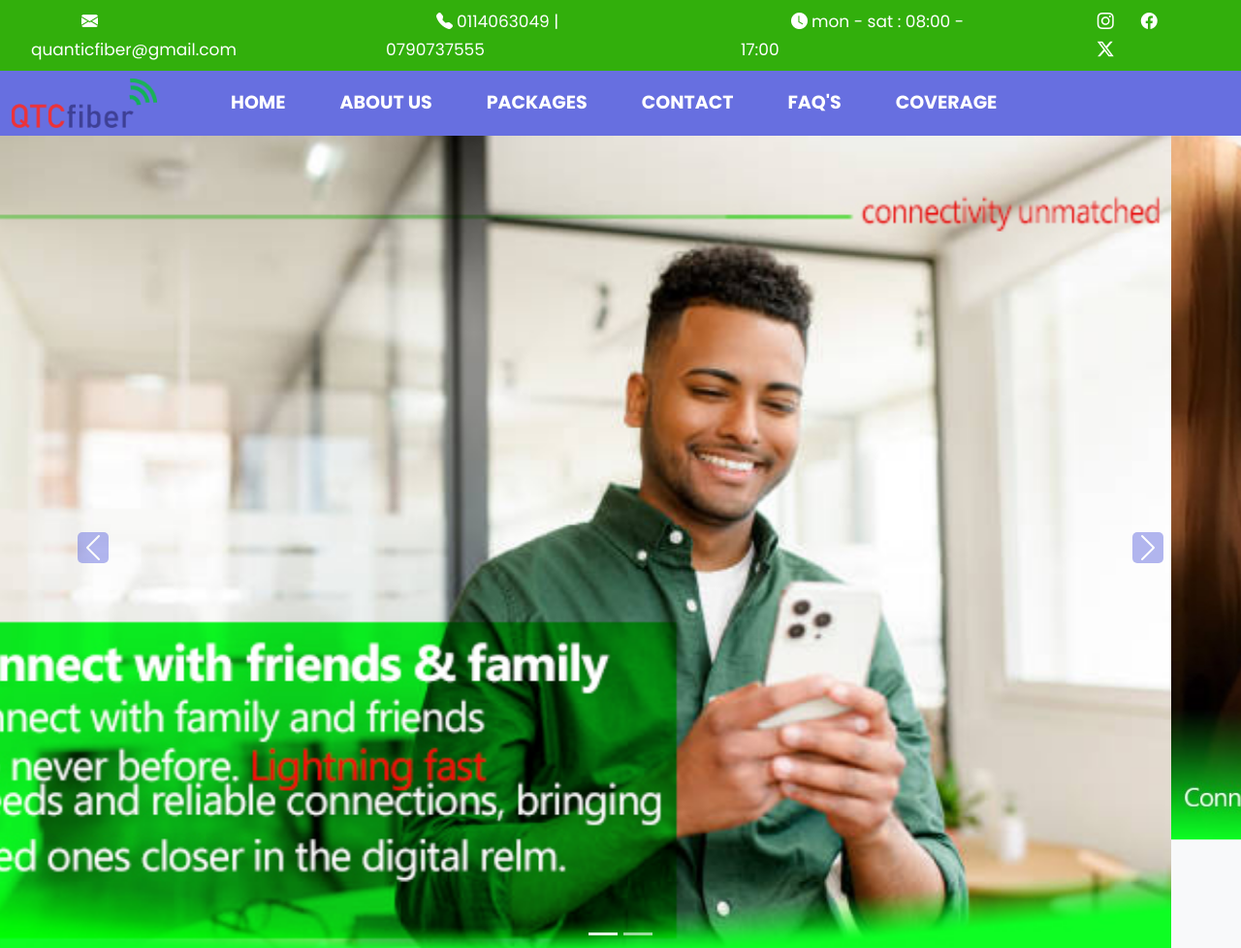
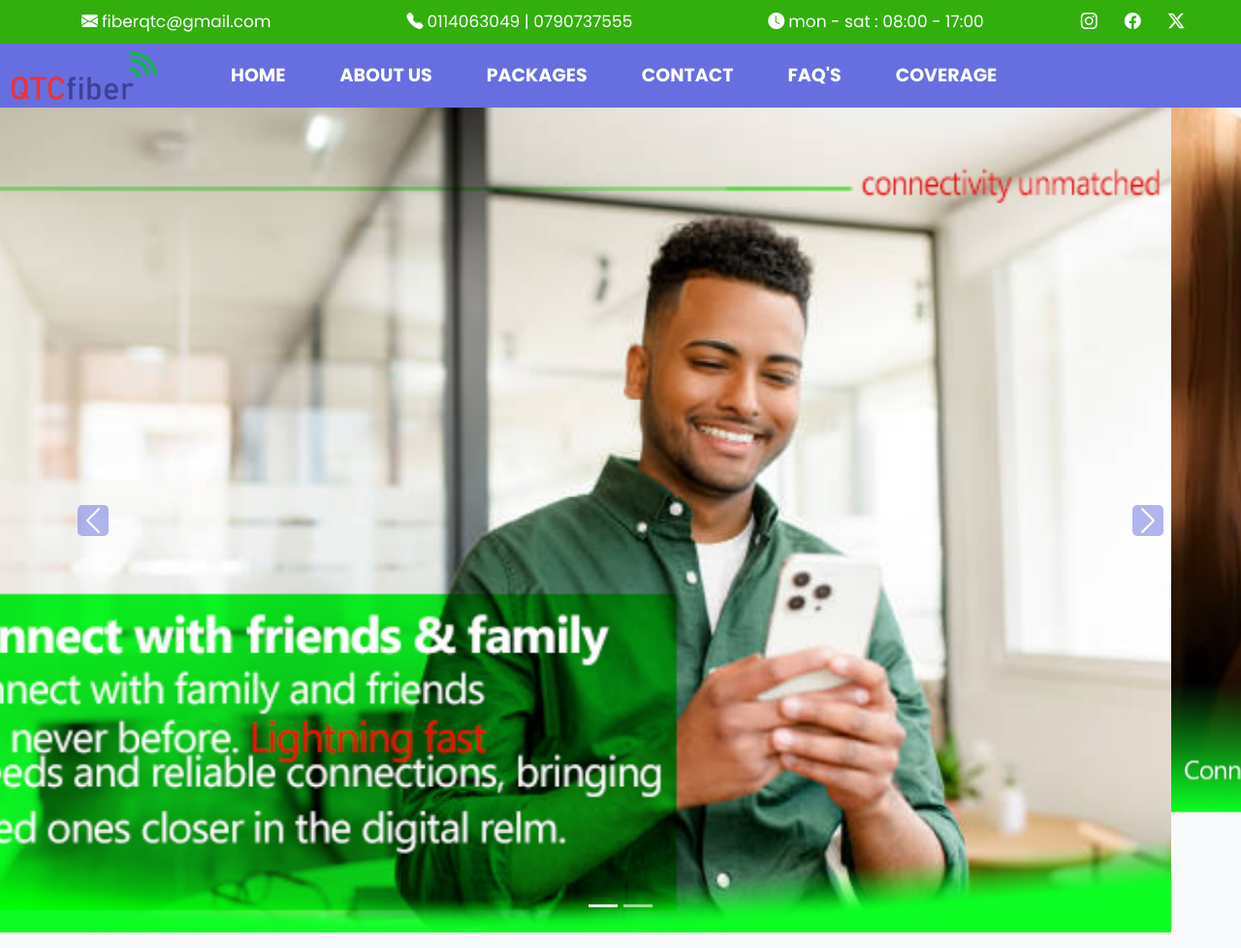
Before and after one commit to dunkohm/Qtcfiber, a plain HTML site: page index.html in a window 1280 px wide. Shown: the top 978 px of the page at 97% size. Drawn offline with nearby package versions, Linux system fonts and the light colour scheme.

```diff
--- a/index.html
+++ b/index.html
@@ -119,7 +119,7 @@
                 <div class="container-fluid">
                     <ul class="navbar-nav">
                         <li class="nav-item">
-                            <a href="#" class="nav-link-email px-5"><i class="bi bi-envelope-fill p-1"></i>quanticfiber@gmail.com</a>
+                            <a href="#" class="nav-link-email px-5"><i class="bi bi-envelope-fill p-1"></i>fiberqtc@gmail.com</a>
                         </li>
                         <li class="nav-item">
                             <a href="#" class="nav-link-email px-5"><i class="bi bi-telephone-fill p-1"></i>0114063049 | 0790737555</a>
@@ -395,7 +395,7 @@
                 </div>
                 <!-- product 4 -->
               <div class="text-center mt-5">
-                <a href="https://api.whatsapp.com/send?phone=254114063049&text=Hi, I would like to enquire for a business package.&source=&data=" class="btn btn-warning">Get a tailored package for business</a>
+                <a href="https://api.whatsapp.com/send?phone=254114063049&text=Hi, I would like to enquire for a business package.&source=&data=" class="btn btn-warning shadow">Get a tailored package for business</a>
               </div>
             </div>
           </div>
@@ -685,7 +685,7 @@
                 <ul class="lh-lg text-center">
                 <li class="list-group-item"><i class="bi bi-map-fill p-1"></i> Kasarani, Nairobi, Kenya</li>
                 <li class="list-group-item"><i class="bi bi-telephone-fill p-1"></i> 0114063049 | 0790737555</li>
-                <li class="list-group-item"><i class="bi bi-envelope-fill p-1"></i>quanticfiber@gmail.com</li>
+                <li class="list-group-item"><i class="bi bi-envelope-fill p-1"></i>fiberqtc@gmail.com</li>
                 <li class="list-group-item"><i class="bi bi-clock-fill p-1"></i>Mon - Sat : 08:00 - 17:00 </li>
                  </ul>
                  <h4 class="mx-5 text-center">Connect with us</h4>
@@ -715,7 +715,7 @@
             <ul class="list-group list-group-flush">
                 <li class="list-group-item"><i class="bi bi-map-fill p-1 icon"></i> Sunton Arcade, Kasarani, Nairobi, Kenya</li>
                 <li class="list-group-item"><i class="bi bi-telephone-fill p-1 icon"></i> 0114063049 | 0790737555</li>
-                <li class="list-group-item"><i class="bi bi-envelope-fill p-1 icon"></i>quanticfiber@gmail.com</li>
+                <li class="list-group-item"><i class="bi bi-envelope-fill p-1 icon"></i>fiberqtc@gmail.com</li>
                 <li class="list-group-item"><i class="bi bi-clock-fill p-1 icon"></i>Mon - Sat : 08:00 - 17:00 </li>
               </ul>
         </div>
```
